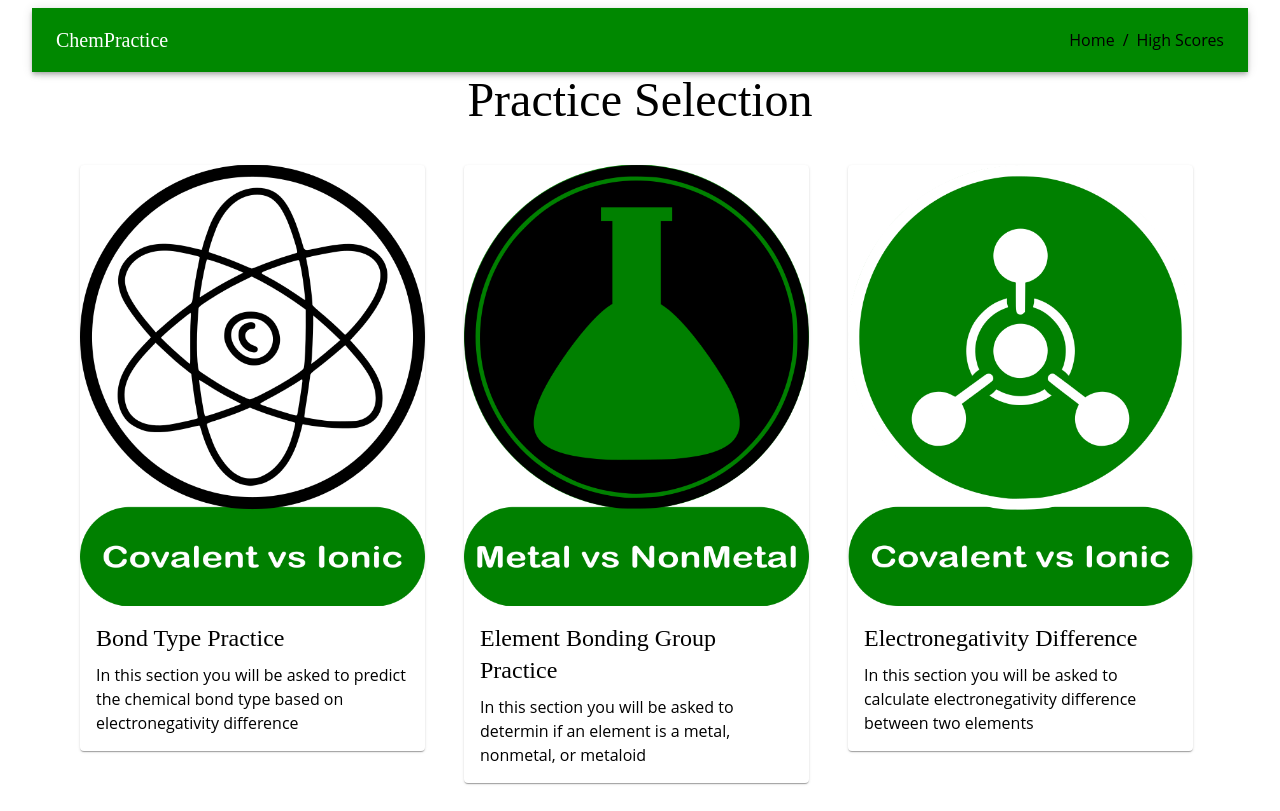
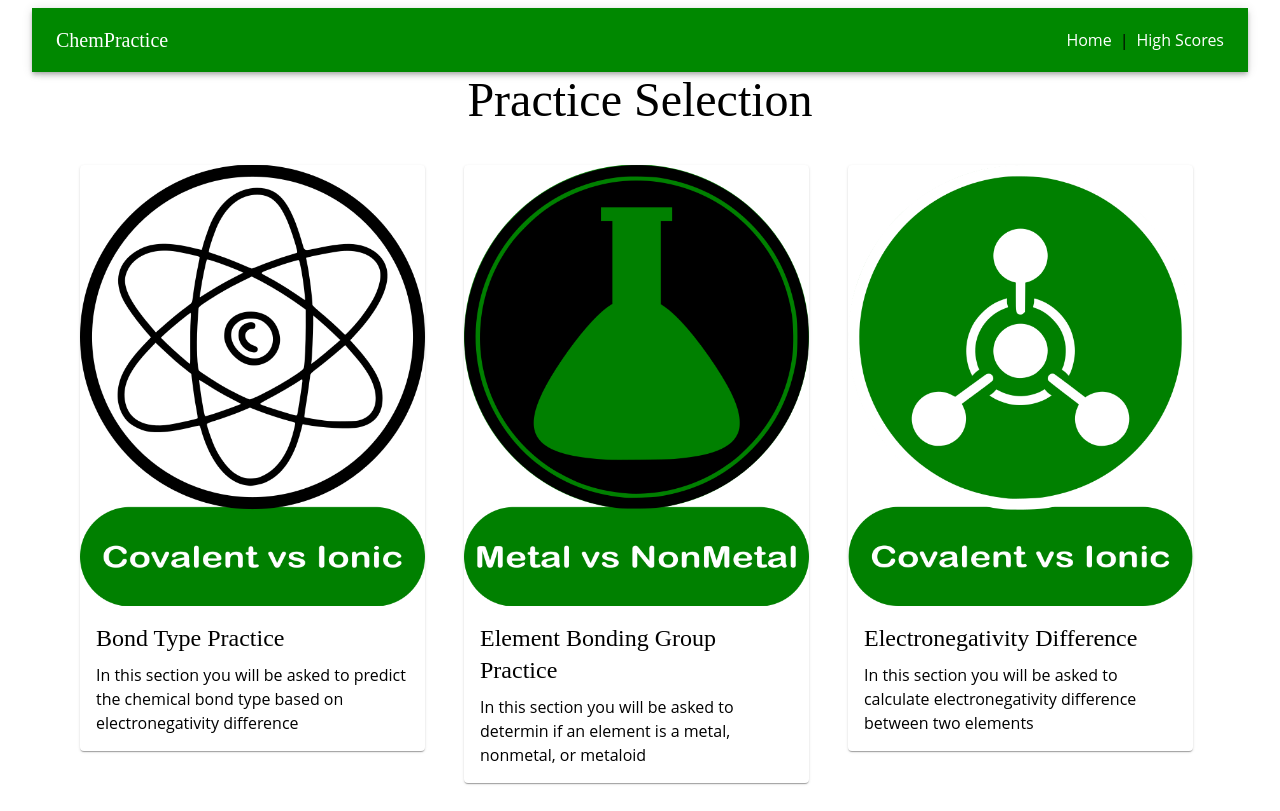
Before and after one commit to kmcelhinney09/ChemPractice, a React (Create React App) app: page / in a window 1280 px wide. Built offline with nearby package versions, Linux system fonts and the light colour scheme; data requests are answered from the project's data file.

Commit message:
changed breadcrumb menu layout and styling

```diff
--- a/src/Header.js
+++ b/src/Header.js
@@ -62,13 +62,13 @@ function Header() {
                             </>
                         ) : (
                             <>
-                                <Breadcrumbs aria-label="breadcrumb">
-                                    <Link underline="hover" color="text.secondary" href="/">
+                                <Breadcrumbs aria-label="breadcrumb" separator="|">
+                                    <Link underline="hover" color="text.hint" href="/">
                                         Home
                                     </Link>
                                     <Link
                                         underline="hover"
-                                        color="text.secondary"
+                                        color="text.hint"
                                         href="/HighScore"
                                     >
                                         High Scores
--- a/src/index.js
+++ b/src/index.js
@@ -18,7 +18,7 @@ const theme = createTheme({
         primary: '#000000',
         secondary: '#000000',
         disabled: 'rgba(70,68,68,0.61)',
-        hint: '#fafafa',
+        hint: '#ffffff',
       },
     },
     typography: {
```
